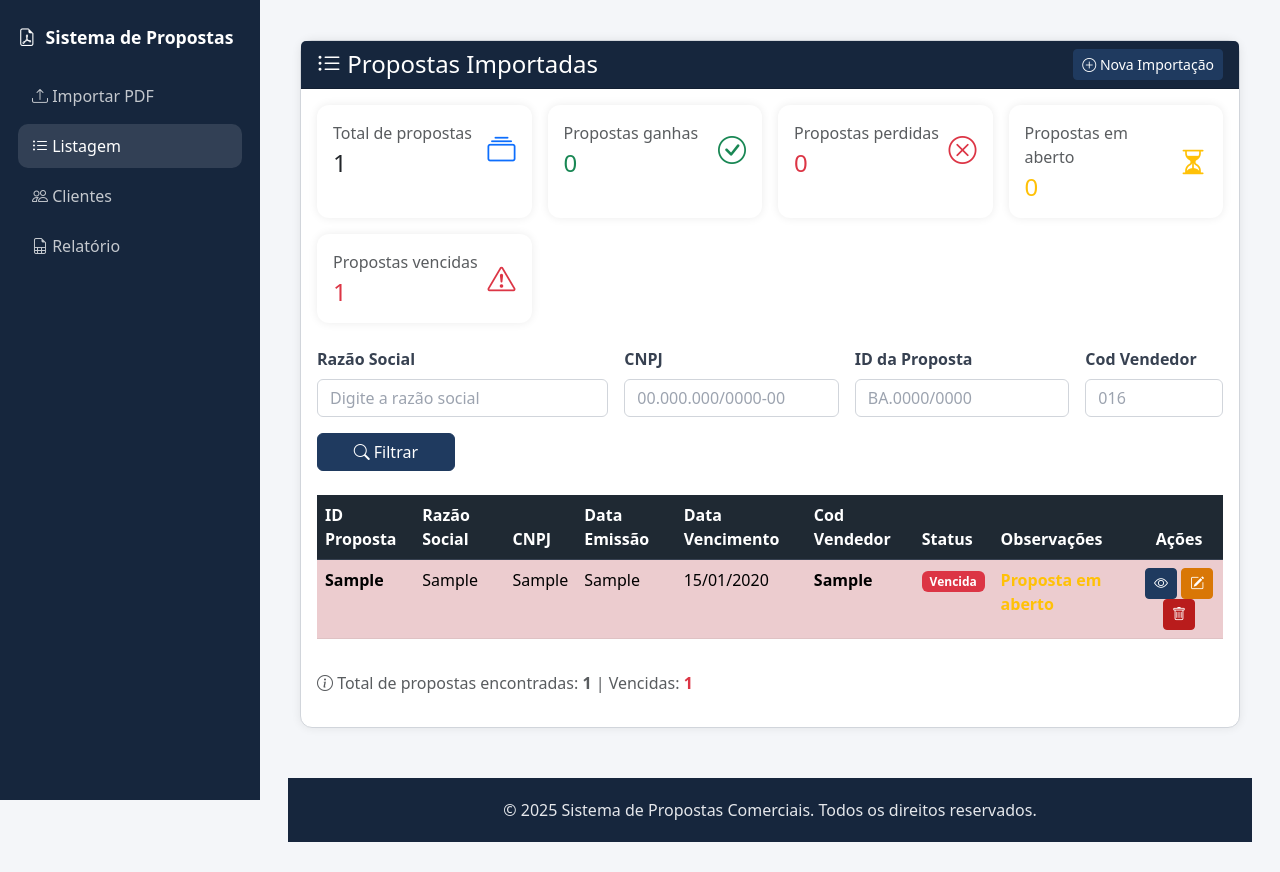
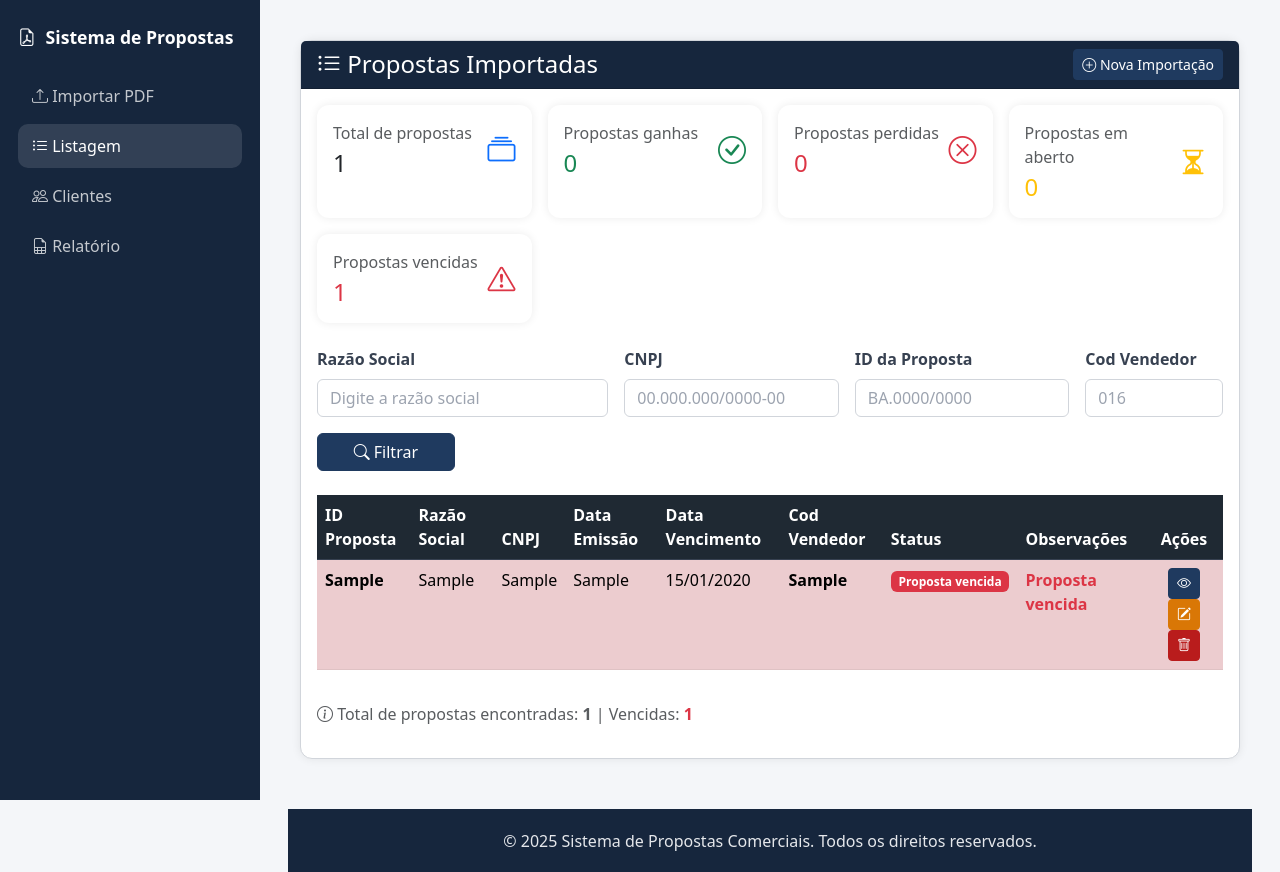
Before and after one commit to mpereira356/propostas-system, a Flask app: page /listagem in a window 1280 px wide. Shown: the top 872 px of the page. Before the commit the page ends 842 px from the top, so only its background shows below. Run offline with Flask 3, Linux system fonts and the light colour scheme; tables that the repository leaves empty hold one stand-in row (values such as "Sample post").

Commit message:
interfacenova

```diff
--- a/app.py
+++ b/app.py
@@ -206,10 +206,10 @@ def upload():
                         'proposta_id': proposta_existente.id
                     }
 
-                proposta = Proposta(
-                    razao_social=dados.get('razao_social'),
-                    nome_fantasia=dados.get('nome_fantasia'),
-                    id_proposta=dados.get('id_proposta'),
+                    proposta = Proposta(
+                        razao_social=dados.get('razao_social'),
+                        nome_fantasia=dados.get('nome_fantasia'),
+                        id_proposta=dados.get('id_proposta'),
                     data_emissao=dados.get('data_emissao'),
                     validade=dados.get('validade'),
                     cnpj=dados.get('cnpj'),
@@ -225,10 +225,11 @@ def upload():
                     data_vencimento=data_vencimento,
                     instalacao_status=dados.get('instalacao_status'),
                     qualificacoes_status=dados.get('qualificacoes_status'),
-                    treinamento_status=dados.get('treinamento_status'),
-                    garantia_resumo=dados.get('garantia_resumo'),
-                    garantia_texto=dados.get('garantia_texto')
-                )
+                        treinamento_status=dados.get('treinamento_status'),
+                        garantia_resumo=dados.get('garantia_resumo'),
+                        garantia_texto=dados.get('garantia_texto'),
+                        observacoes='Proposta em aberto'
+                    )
 
                 db.session.add(proposta)
                 db.session.flush()
@@ -364,6 +365,13 @@ def listagem():
                 total_vencidas += 1
             elif proposta.data_vencimento <= limite_vencendo:
                 proposta.vencendo = True
+
+        if not proposta.observacoes:
+            proposta.observacoes = 'Proposta em aberto'
+            alterou = True
+        elif proposta.vencida and proposta.observacoes != 'Proposta ganha':
+            proposta.observacoes = 'Proposta vencida'
+            alterou = True
 
     if alterou:
         db.session.commit()
--- a/templates/listagem.html
+++ b/templates/listagem.html
@@ -228,7 +228,7 @@
                         </thead>
                         <tbody>
                             {% for proposta in propostas %}
-                            <tr class="{% if proposta.vencida %}table-danger{% elif proposta.vencendo %}table-warning{% endif %}">
+                            <tr class="{% if proposta.observacoes in ['Proposta perdida', 'Proposta vencida'] %}table-danger{% elif proposta.observacoes == 'Proposta ganha' %}table-success{% else %}{% endif %}">
                                 <td>
                                     <strong>{{ proposta.id_proposta or 'N/A' }}</strong>
                                 </td>
@@ -251,12 +251,12 @@
                                 <td>
                                     {% if proposta.observacoes == 'Proposta ganha' %}
                                         <span class="badge text-bg-success">Proposta ganha</span>
-                                    {% elif proposta.vencida %}
-                                        <span class="badge text-bg-danger">Vencida</span>
-                                    {% elif proposta.vencendo %}
-                                        <span class="badge badge-vencendo">Vencendo</span>
+                                    {% elif proposta.observacoes == 'Proposta perdida' %}
+                                        <span class="badge text-bg-danger">Proposta perdida</span>
+                                    {% elif proposta.observacoes == 'Proposta vencida' %}
+                                        <span class="badge text-bg-danger">Proposta vencida</span>
                                     {% else %}
-                                        <span class="badge text-bg-success">Válida</span>
+                                        <span class="badge badge-vencendo">Proposta em aberto</span>
                                     {% endif %}
                                 </td>
                                 <td>
@@ -265,6 +265,8 @@
                                             <strong class="text-success">Proposta ganha</strong>
                                         {% elif proposta.observacoes == 'Proposta perdida' %}
                                             <strong class="text-danger">Proposta perdida</strong>
+                                        {% elif proposta.observacoes == 'Proposta vencida' %}
+                                            <strong class="text-danger">Proposta vencida</strong>
                                         {% else %}
                                             <strong class="text-warning">Proposta em aberto</strong>
                                         {% endif %}
@@ -273,10 +275,11 @@
                                             <select name="observacoes"
                                                     class="form-select form-select-sm"
                                                     onchange="this.form.submit()">
-                                                <option value="">Selecione</option>
+                                                <option value="Proposta em aberto" selected>Proposta em aberto</option>
                                                 <option value="Proposta ganha" {% if proposta.observacoes == 'Proposta ganha' %}selected{% endif %}>Proposta ganha</option>
                                                 <option value="Proposta perdida" {% if proposta.observacoes == 'Proposta perdida' %}selected{% endif %}>Proposta perdida</option>
                                                 <option value="Proposta em aberto" {% if proposta.observacoes == 'Proposta em aberto' %}selected{% endif %}>Proposta em aberto</option>
+                                                <option value="Proposta vencida" {% if proposta.observacoes == 'Proposta vencida' %}selected{% endif %}>Proposta vencida</option>
                                             </select>
                                         </form>
                                     {% endif %}
```
